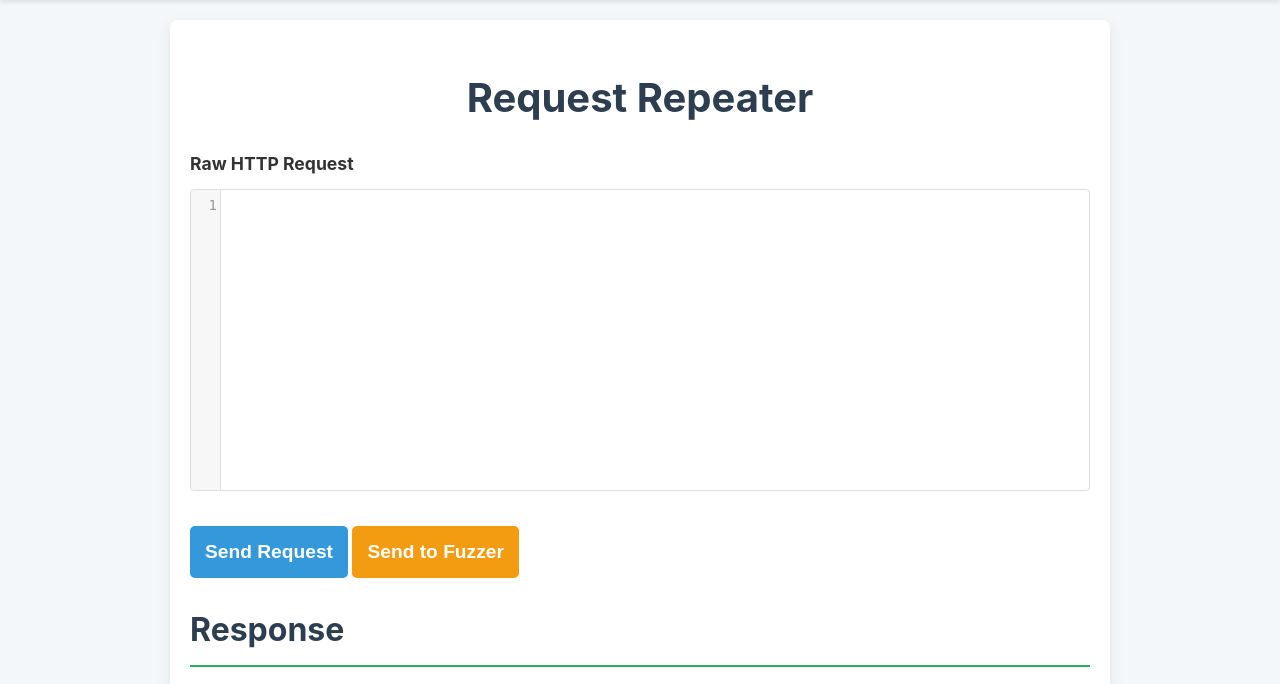
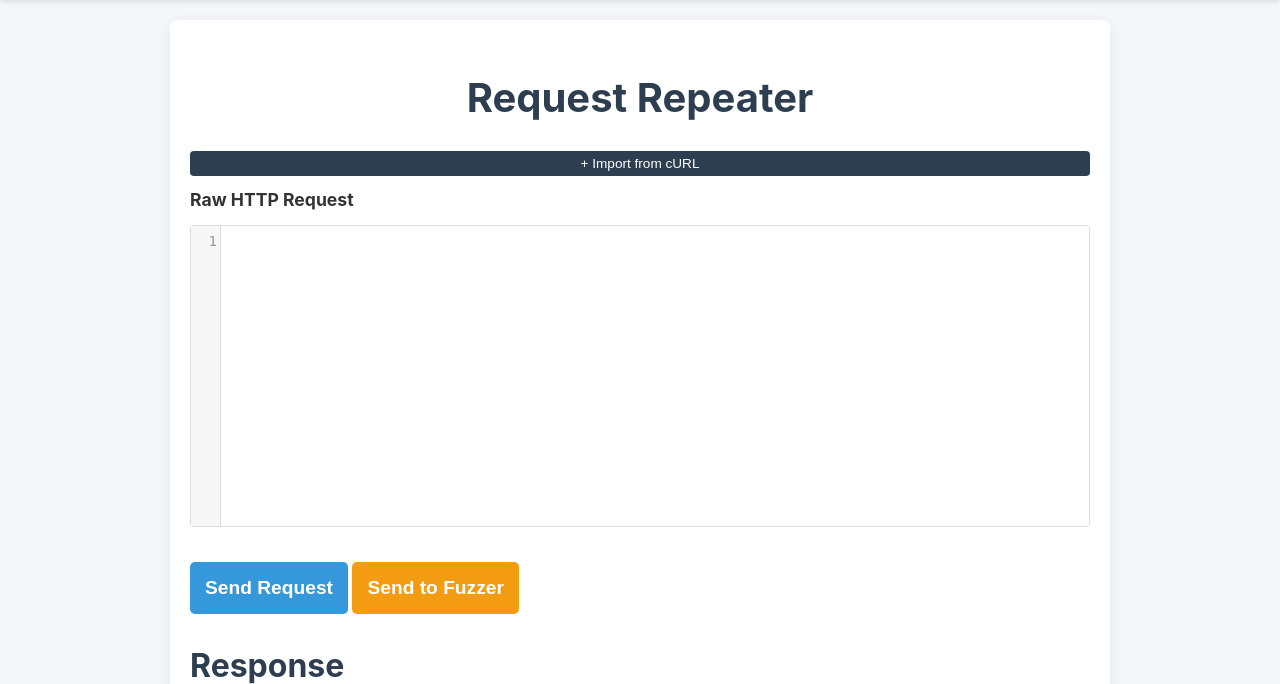
Before and after one commit to Isal0192/mini-burp, a Flask app: page /repeater in a window 1280 px wide. Shown: the part 46-730 px from the top of the page. Run offline with Flask 3, Linux system fonts and the light colour scheme.

Commit message:
feat: Add Import from cURL feature to Repeater

```diff
--- a/app.py
+++ b/app.py
@@ -105,10 +105,119 @@ def clear_proxy_logs():
     except IOError as e:
         return jsonify({"status": "error", "message": str(e)}), 500
 
+def _parse_curl_command(curl_command):
+    method = "GET"
+    url = ""
+    headers = {}
+    data = None
+
+    # Remove 'curl ' prefix if present
+    if curl_command.strip().startswith("curl "):
+        curl_command = curl_command.strip()[5:].strip()
+
+    # Split command by spaces, respecting quotes
+    import shlex
+    try:
+        parts = shlex.split(curl_command)
+    except ValueError as e:
+        return None, None, None, None, {"error": f"Error parsing cURL command: {e}"}
+
+    i = 0
+    while i < len(parts):
+        part = parts[i]
+        if part == "-X" or part == "--request":
+            if i + 1 < len(parts):
+                method = parts[i+1].upper()
+                i += 1
+        elif part == "-H" or part == "--header":
+            if i + 1 < len(parts):
+                header_pair = parts[i+1]
+                if ':' in header_pair:
+                    key, value = header_pair.split(':', 1)
+                    headers[key.strip()] = value.strip()
+                i += 1
+        elif part == "-d" or part.startswith("--data"):
+            if i + 1 < len(parts):
+                data = parts[i+1]
+                # If method is still GET and data is present, assume POST
+                if method == "GET":
+                    method = "POST"
+                i += 1
+            else: # If -d or --data is last argument
+                data = ""
+                if method == "GET":
+                    method = "POST"
+        elif not part.startswith('-'): # Assume it's the URL
+            # Only set URL if not already set, or if it looks more like a URL
+            # This prioritizes the last non-flag argument as URL
+            if not url or part.startswith('http'):
+                url = part
+        i += 1
+
+    # If data is present and Content-Type is not set, set to application/x-www-form-urlencoded
+    if data and method == "POST" and "Content-Type" not in headers and "content-type" not in headers:
+        headers["Content-Type"] = "application/x-www-form-urlencoded"
+        # Check if data looks like JSON, if so, change Content-Type
+        try:
+            json.loads(data)
+            headers["Content-Type"] = "application/json"
+        except (json.JSONDecodeError, TypeError):
+            pass # Not JSON, keep as form-urlencoded or whatever was set
+
+    if not url:
+        return None, None, None, None, {"error": "URL not found in cURL command."}
+
+    return method, url, headers, data, None
+
+@app.route('/parse-curl', methods=['POST'])
+def parse_curl_command_route():
+    data = request.get_json()
+    curl_command = data.get('curl_command')
+
+    if not curl_command:
+        return jsonify({"error": "cURL command is missing."}), 400
+
+    method, url, headers, body, error = _parse_curl_command(curl_command)
+
+    if error:
+        return jsonify(error), 400
+
+    # Construct raw HTTP request string
+    request_lines = [f"{method} {url} HTTP/1.1"]
+
+    # Automatically add Host header if not already present
+    host_header_present = False
+    for k in headers:
+        if k.lower() == 'host':
+            host_header_present = True
+            break
+
+    if not host_header_present:
+        try:
+            from urllib.parse import urlparse
+            parsed_url = urlparse(url)
+            if parsed_url.netloc:
+                request_lines.append(f"Host: {parsed_url.netloc}")
+        except Exception as e:
+            print(f"Error parsing URL for Host header: {e}", file=sys.stderr)
+            # If URL parsing fails, don't add Host header, let the user manually add if needed
+
+    for key, value in headers.items():
+        request_lines.append(f"{key}: {value}")
+
+    raw_request = "\n".join(request_lines)
+    if body:
+        raw_request += f"\n\n{body}"
+    else:
+        raw_request += "\n\n" # Ensure there's a double newline even for no body
+
+    return jsonify({"raw_request": raw_request})
+
 # --- Repeater Routes ---
 @app.route('/repeater')
 def repeater_page():
     return render_template('repeater.html')
+
 
 # --- Fuzzer Routes ---
 @app.route('/fuzzer')
--- a/requirements.txt
+++ b/requirements.txt
@@ -1,4 +1,4 @@
-Flask
+flask
 requests
 dnspython
-mitmproxy
+urllib3
--- a/templates/repeater.html
+++ b/templates/repeater.html
@@ -52,6 +52,16 @@
     <div class="container">
         <h1>Request Repeater</h1>
 
+        <button type="button" id="toggle-curl-btn" class="beautify-btn" style="margin-bottom: 10px; background-color: #2c3e50; width: 100%;">+ Import from cURL</button>
+
+        <div id="curl-import-container" class="form-group" style="display: none; border: 1px dashed #ccc; padding: 10px; border-radius: 5px;">
+            <div class="controls-top">
+                <label for="curl-input" style="margin:0;">Paste cURL Command</label>
+                <button type="button" class="beautify-btn" id="import-curl-btn" style="background-color: #2ecc71;">Process Import</button>
+            </div>
+            <textarea id="curl-input" placeholder="Paste your cURL command here..."></textarea>
+        </div>
+
         <form id="repeater-form" onsubmit="return false;">
             <div class="form-group">
                 <div class="controls-top">
@@ -89,8 +99,19 @@
     <script>
         // Initialize CodeMirror instances
         var requestEditor, headersEditor, bodyEditor;
+        var curlInputEditor;
 
         document.addEventListener('DOMContentLoaded', () => {
+            // cURL Input Editor
+            curlInputEditor = CodeMirror.fromTextArea(document.getElementById('curl-input'), {
+                mode: 'shell', // Using shell mode for cURL commands might be okay
+                theme: 'default',
+                lineNumbers: true,
+                lineWrapping: true,
+                height: 100 // Shorter height
+            });
+            curlInputEditor.setSize(null, 100);
+
             // Request Editor (HTTP mode)
             requestEditor = CodeMirror.fromTextArea(document.getElementById('raw-request'), {
                 mode: 'http',
@@ -127,6 +148,23 @@
         const sendToFuzzerBtn = document.getElementById('send-to-fuzzer-btn');
         const singleResponseContainer = document.getElementById('single-response-container');
         const beautifyBtn = document.getElementById('beautify-response-btn');
+        const importCurlBtn = document.getElementById('import-curl-btn');
+        const toggleCurlBtn = document.getElementById('toggle-curl-btn');
+        const curlImportContainer = document.getElementById('curl-import-container');
+
+        toggleCurlBtn.addEventListener('click', () => {
+            if (curlImportContainer.style.display === 'none') {
+                curlImportContainer.style.display = 'block';
+                toggleCurlBtn.textContent = '- Hide cURL Import';
+                // Refresh CodeMirror to ensure it renders correctly when unhidden
+                if (curlInputEditor) {
+                    curlInputEditor.refresh();
+                }
+            } else {
+                curlImportContainer.style.display = 'none';
+                toggleCurlBtn.textContent = '+ Import from cURL';
+            }
+        });
 
         // Helper: Beautify function
         function beautifyContent(content) {
@@ -170,6 +208,34 @@
                 window.location.href = '/fuzzer?request=' + encodeURIComponent(rawRequestValue);
             } else {
                 alert('Raw request is empty.');
+            }
+        });
+
+        importCurlBtn.addEventListener('click', async () => {
+            const curlCommand = curlInputEditor.getValue();
+            if (!curlCommand) {
+                alert('Please paste a cURL command into the textarea.');
+                return;
+            }
+
+            try {
+                const response = await fetch('/parse-curl', {
+                    method: 'POST',
+                    headers: { 'Content-Type': 'application/json' },
+                    body: JSON.stringify({ curl_command: curlCommand })
+                });
+
+                const result = await response.json();
+
+                if (result.error) {
+                    alert('Error parsing cURL: ' + result.error);
+                    return;
+                }
+
+                requestEditor.setValue(result.raw_request);
+                curlInputEditor.setValue(''); // Clear cURL input after successful import
+            } catch (e) {
+                alert('Error communicating with server: ' + e);
             }
         });
 
```
